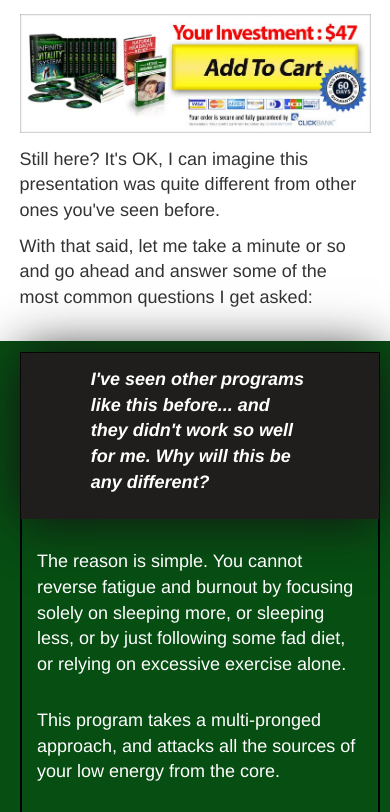
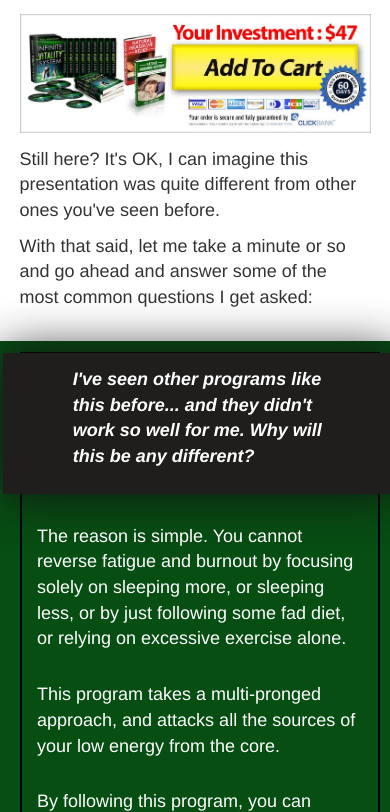
Before and after one commit to Flores120/DD-client, a plain HTML site: page bottom.html in a window 390 px wide. Shown: the top 812 px of the page. Drawn offline with Linux system fonts and the light colour scheme.

Commit message:
add finishing touches on page6

```diff
--- a/css/bottom.css
+++ b/css/bottom.css
@@ -425,8 +425,8 @@ section{
 .common-question-question{
   color: white;
   background-color: #1F1E1C;
-  width: 110%;
-  margin-left: -5%;
+  width: 112%;
+  margin-left: -6%;
   margin-bottom: 30px;
   margin-top: -0.5%;
   height: 10%;
@@ -494,6 +494,10 @@ section{
     background-position-x: 115%;
     background-size: 120% 100%;
   }
+  .common-question-question{
+    width: 115%;
+    margin-left: -7.5%;
+  }
 }
 
 @media screen and (max-width: 640px) {
@@ -534,6 +538,10 @@ section{
     width: 100%;
     margin-left: 0;
   }
+  .common-question-question{
+    width: 118%;
+    margin-left: -9%;
+  }
 }
 
 @media screen and (max-width: 600px) {
@@ -548,6 +556,10 @@ section{
   }
   .testimonial-customer{
     margin: 0px 15%;
+  }
+  .common-question-question{
+    width: 120%;
+    margin-left: -10%;
   }
 }
 
@@ -572,6 +584,10 @@ section{
   }
   .order-below{
     margin-top: 3em;
+  }
+  .common-question-question{
+    width: 121%;
+    margin-left: -10.5%;
   }
 }
 
```
